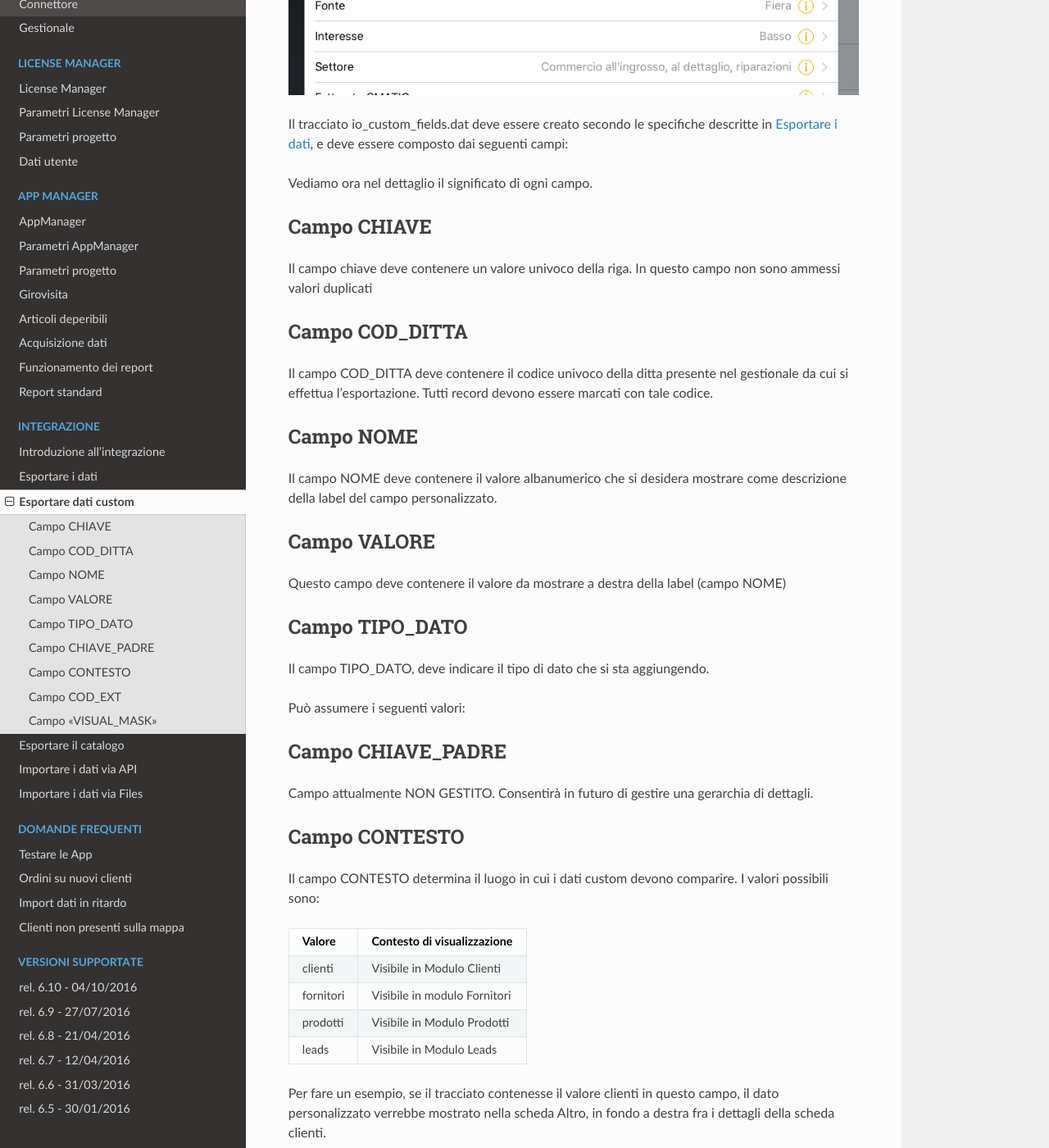
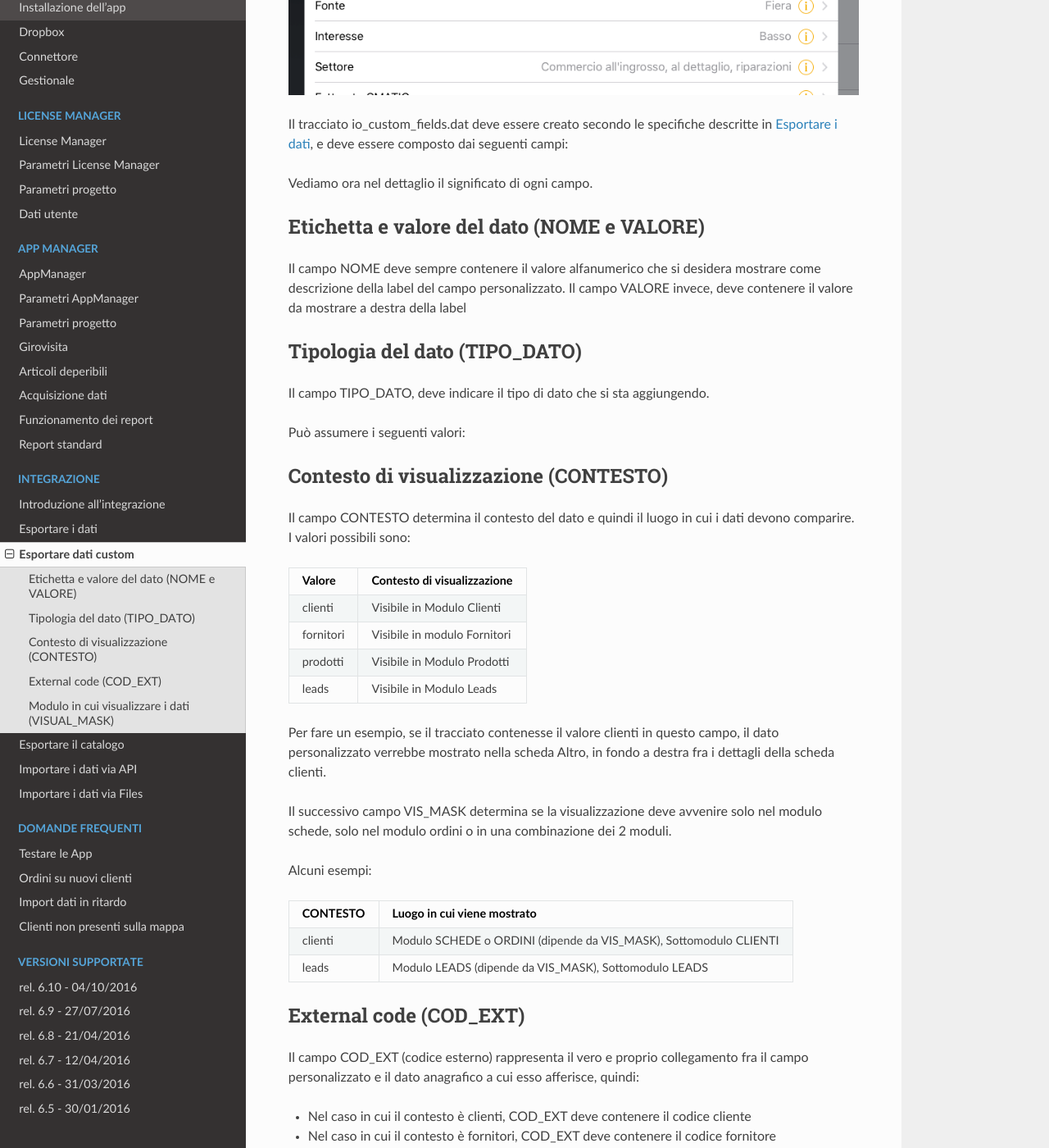
Before and after one commit to wedoit-io/doc-icommerce, a Sphinx documentation site: the page built from source/int-export-dati-custom.rst, in a window 1280 px wide and 1400 px high, scrolled down 494 px. Shown: the whole window at 82% size. Built offline with Sphinx 7.4.7 and the Read the Docs theme 2.0.0, drawn with Linux system fonts in a browser that asks for light colours; some of the changed text lies outside the part shown.

Commit message:
Update int-export-dati-custom.rst

```diff
--- a/source/int-export-dati-custom.rst
+++ b/source/int-export-dati-custom.rst
@@ -27,27 +27,16 @@ POSIZIONE_NOME      Impostare sempre a 0 (NON USATO)
 TIPO_DATO           Tipo di dato (es: 0 = String, 1 = Integer, ecc..)
 DAT_ULT_MOD         Data di ultimo aggiornamento del dato (si vedao specifiche generali)
 ==================  ===========
+
 Vediamo ora nel dettaglio il significato di ogni campo.
 
-Campo CHIAVE
-------------
-Il campo chiave deve contenere un valore univoco della riga. In questo campo non sono ammessi valori duplicati
+Etichetta e valore del dato (NOME e VALORE)
+-------------------------------------------
+Il campo NOME deve sempre contenere il valore alfanumerico che si desidera mostrare come descrizione della label del campo personalizzato.
+Il campo VALORE invece, deve contenere il valore da mostrare a destra della label
 
-Campo COD_DITTA
----------------
-Il campo COD_DITTA deve contenere il codice univoco della ditta presente nel gestionale da cui si effettua l'esportazione.
-Tutti record devono essere marcati con tale codice.
-
-Campo NOME
-----------
-Il campo NOME deve contenere il valore albanumerico che si desidera mostrare come descrizione della label del campo personalizzato.
-
-Campo VALORE
------------
-Questo campo deve contenere il valore da mostrare a destra della label (campo NOME)
-
-Campo TIPO_DATO
------------
+Tipologia del dato (TIPO_DATO)
+-----------------------------
 Il campo TIPO_DATO, deve indicare il tipo di dato che si sta aggiungendo.
 
 Può assumere i seguenti valori:
@@ -62,13 +51,9 @@ Valore  Tipo
 4       Decimal
 =====   ==========
 
-Campo CHIAVE_PADRE
-------------------
-Campo attualmente NON GESTITO. Consentirà in futuro di gestire una gerarchia di dettagli.
-
-Campo CONTESTO
----------------
-Il campo CONTESTO determina il luogo in cui i dati custom devono comparire. I valori possibili sono:
+Contesto di visualizzazione (CONTESTO)
+--------------------------------------
+Il campo CONTESTO determina il contesto del dato e quindi il luogo in cui i dati devono comparire. I valori possibili sono:
 
 =========  =============================
 Valore     Contesto di visualizzazione
@@ -93,8 +78,8 @@ leads     Modulo LEADS (dipende da VIS_MASK), Sottomodulo LEADS
 ========  =======================================================================
 
 
-Campo COD_EXT
--------------
+External code (COD_EXT)
+------------------------
 Il campo COD_EXT (codice esterno) rappresenta il vero e proprio collegamento fra il campo personalizzato e il dato anagrafico a cui esso afferisce, quindi:
 
 - Nel caso in cui il contesto è clienti, COD_EXT deve contenere il codice cliente
@@ -102,8 +87,8 @@ Il campo COD_EXT (codice esterno) rappresenta il vero e proprio collegamento fra
 - Nel caso in cui il contesto è prodotti, COD_EXT deve contenere il codice del prodotto
 - Nel caso in cui il contesto è leads, COD_EXT deve contenere il codice del leads
 
-Campo "VISUAL_MASK"
--------------------
+Modulo in cui visualizzare i dati (VISUAL_MASK)
+-----------------------------------------------
 Identifica il modulo in cui si dedidera mostrare i dati. Per specificare tale valore, si deve utilizzare una stringa di bit in cui ogni bit indica il modulo in cui il dato deve apparire.
 
 La maschera di bit è la seguente:
```
Also changed, not shown: other parts of source/int-export-dati-custom.rst (+1 -1 lines).
